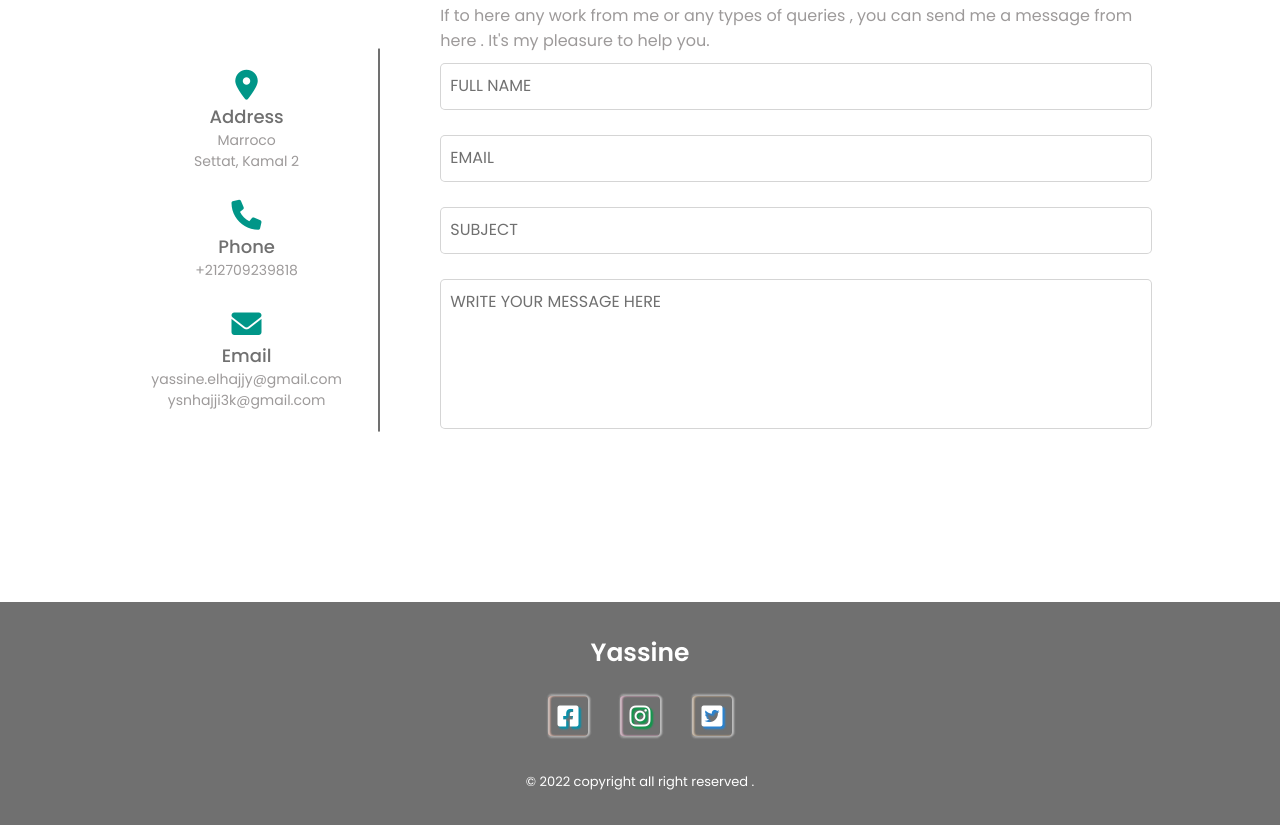
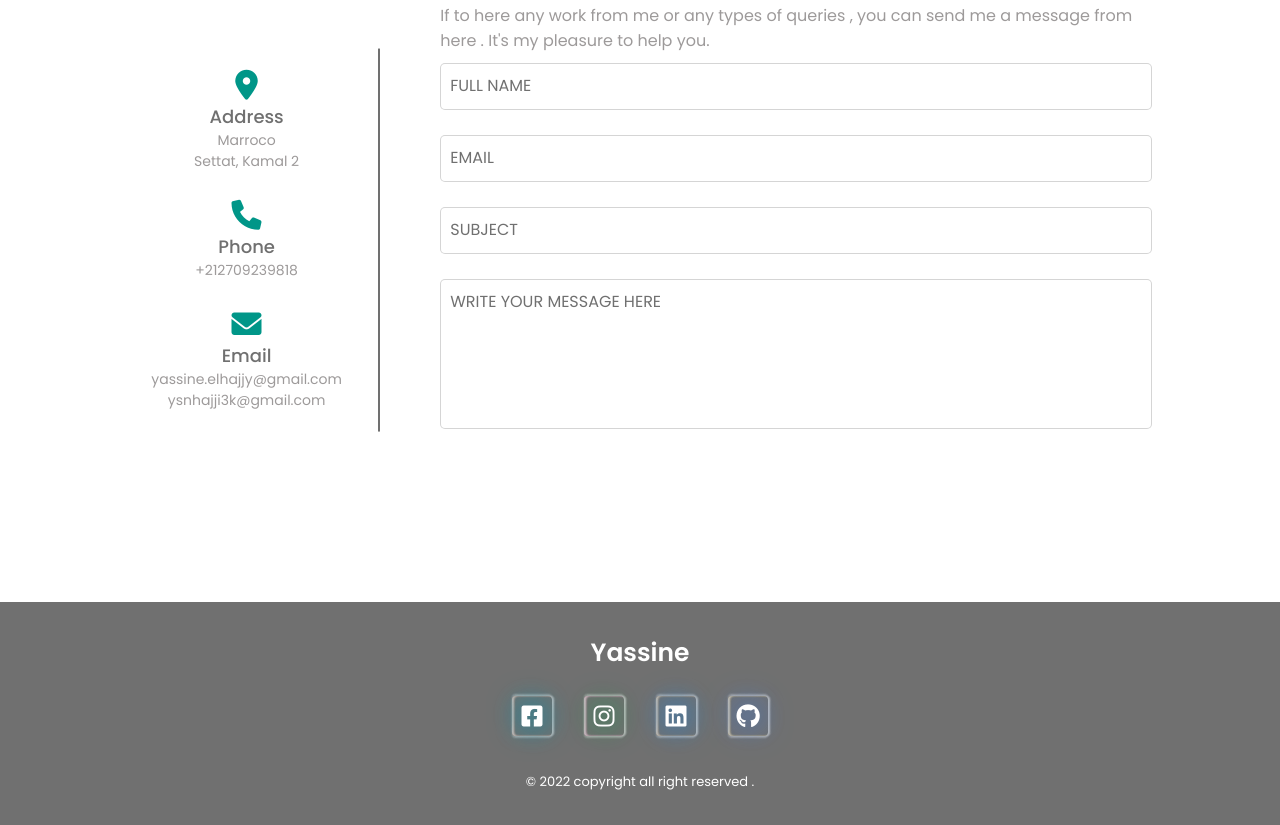
Before and after one commit to SevenAJJY/simple_portfolio, a plain HTML site: page index.html in a window 1280 px wide. Shown: the part 3499-4324 px from the top of the page. Drawn offline with nearby package versions, Linux system fonts and the light colour scheme.

Commit message:
Edit the footer icons

```diff
--- a/css/style.css
+++ b/css/style.css
@@ -966,7 +966,7 @@ textarea.contact__input {
     transition: all .3s ease;
     transform: scale(1);
     box-shadow: 2px 0px 2px #cfcfcf80, 2px 0px 2px #cfcfcf80, 0px 2px 2px #cfcfcf80, -0px -2px 2px #cfcfcf80, inset 2px 0px 2px #cfcfcf80, inset 2px 0px 2px #cfcfcf80, inset 2px 0px 2px #cfcfcf80, inset 2px 0px 2px #ff000080;
-    text-shadow: 2px 2px 2px var(--first-color), 2px 2px 2px var(--first-color);
+    text-shadow: 2px 2px 30px var(--first-color), -2px -2px 30px var(--first-color);
     animation: animateSocial 3s linear infinite;
 }
 
@@ -993,7 +993,12 @@ textarea.contact__input {
 }
 
 .footer__icon:nth-child(3) i:hover {
-    background-color: #1da1f2;
+    background-color: #535658;
+    transform: scale(1.1);
+}
+
+.footer__icon:nth-child(4) i:hover {
+    background-color: #016dd3;
     transform: scale(1.1);
 }
 
--- a/index.html
+++ b/index.html
@@ -318,9 +318,11 @@
             <p class="footer__title">Yassine</p>
 
             <div class="footer__social">
-                <a href="#" class="footer__icon"><i class="fa-brands fa-facebook-square"></i></a>
-                <a href="#" class="footer__icon"><i class="fa-brands fa-instagram"></i></a>
-                <a href="#" class="footer__icon"><i class="fa-brands fa-twitter-square"></i></a>
+                <a href="https://www.facebook.com/elhajjy.yassine" class="footer__icon"><i class="fa-brands fa-facebook-square"></i></a>
+                <a href="https://www.instagram.com/yassine_elhajjy/" class="footer__icon"><i class="fa-brands fa-instagram"></i></a>
+                <a href="https://www.linkedin.com/in/yassine-elhajjy-bab1ba233/" class="footer__icon"><i class="fa-brands fa-linkedin"></i></a>
+                <a href="https://github.com/SevenAJJY" class="footer__icon"><i class="fa-brands fa-github"></i></a>
+
             </div>
             <span>&#169; 2022 copyright all right reserved .</span>
         </footer>
```
